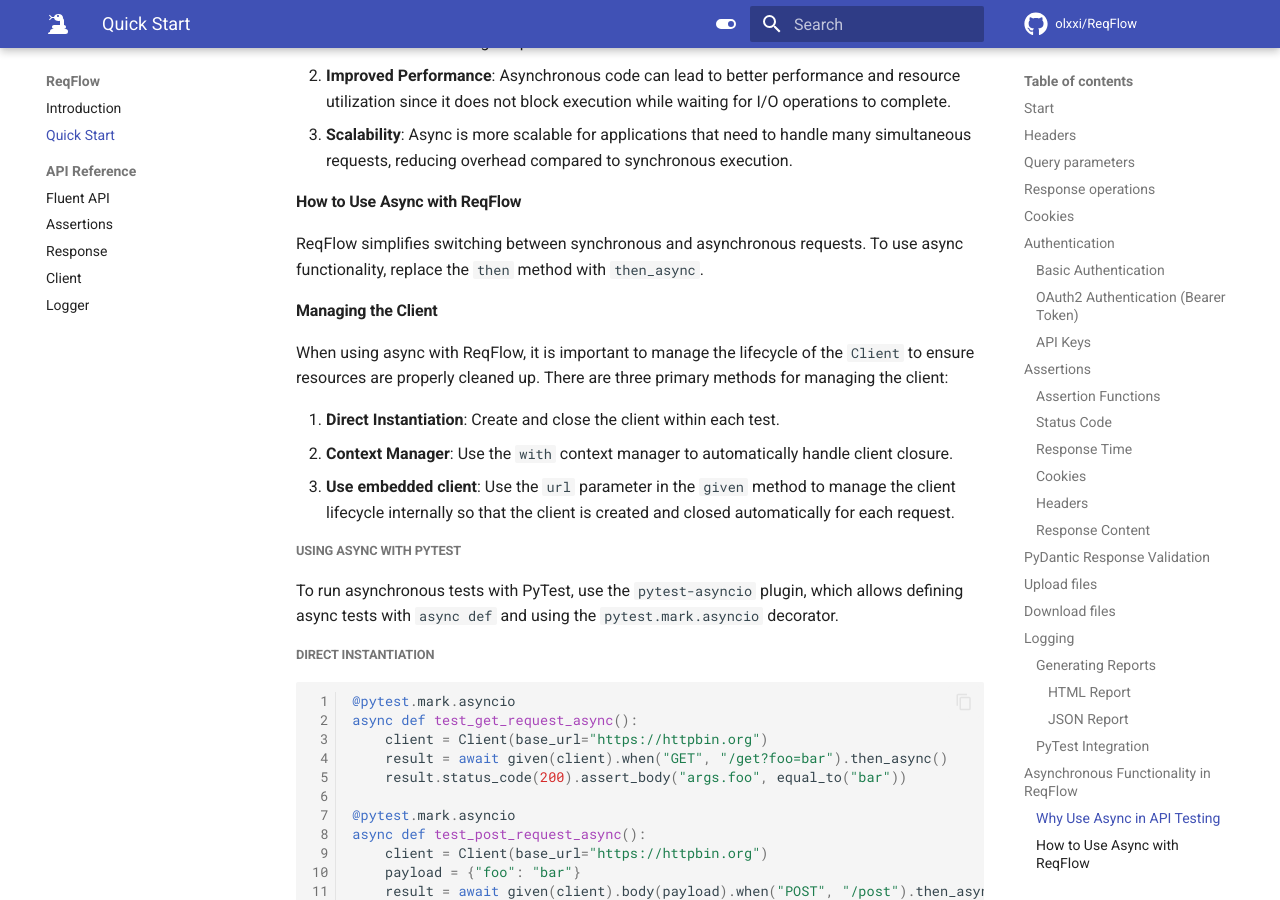
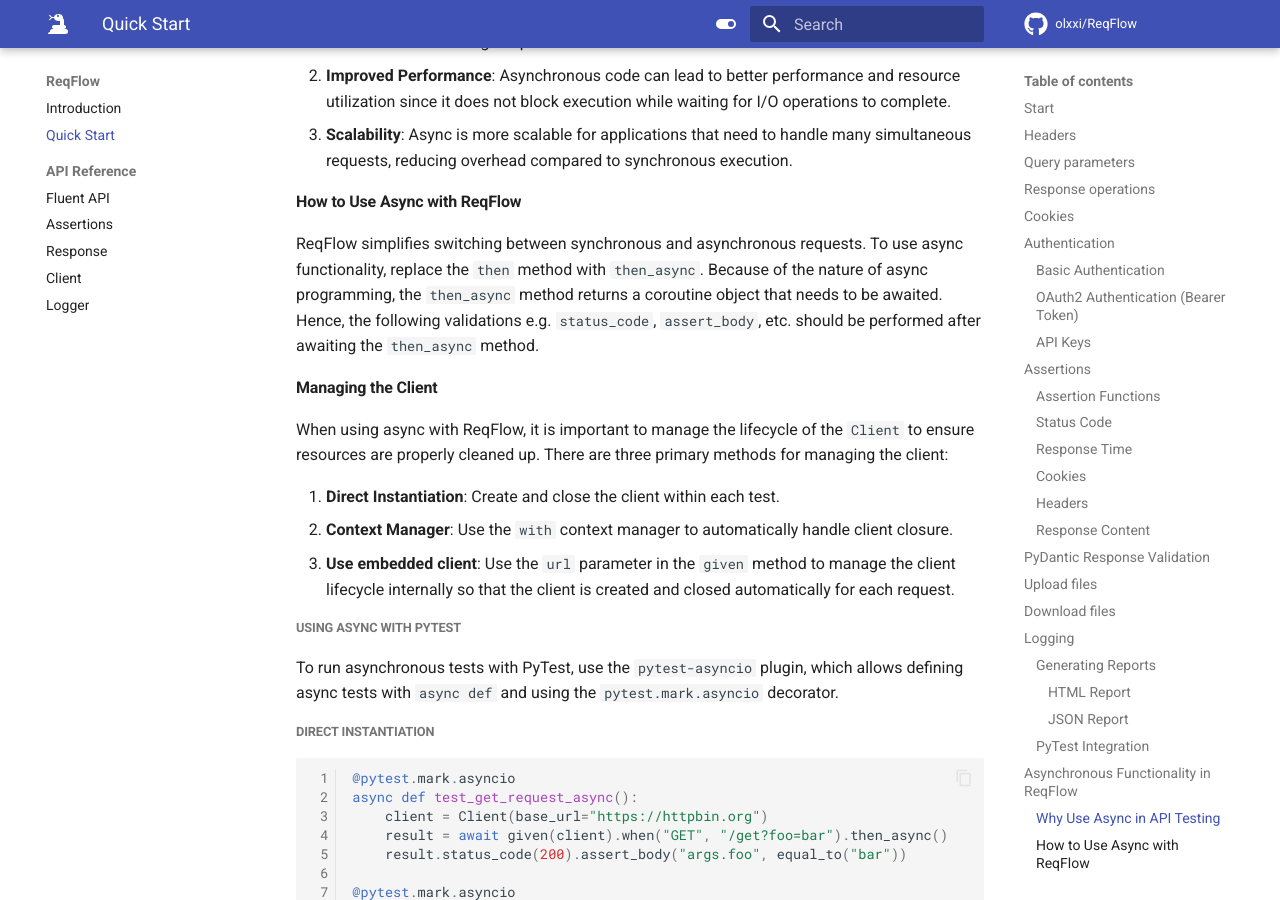
Before and after one commit to olxxi/ReqFlow, an MkDocs documentation site: the page built from docs/quick_start.md, in a window 1280 px wide and 900 px high, scrolled down 8435 px. Built offline with MkDocs 1.6.1 and Material for MkDocs 9.7.7, drawn with Linux system fonts in a browser that asks for light colours; comment, search, counter and statistics services are not loaded.

Commit message:
docs update

```diff
--- a/docs/quick_start.md
+++ b/docs/quick_start.md
@@ -401,7 +401,8 @@ Asynchronous programming enhances the performance and responsiveness of applicat
 
 #### How to Use Async with ReqFlow
 
-ReqFlow simplifies switching between synchronous and asynchronous requests. To use async functionality, replace the `then` method with `then_async`.
+ReqFlow simplifies switching between synchronous and asynchronous requests. To use async functionality, replace the `then` method with `then_async`. Because of the nature of async programming, the `then_async` method returns a coroutine object that needs to be awaited.
+Hence, the following validations e.g. `status_code`, `assert_body`, etc. should be performed after awaiting the `then_async` method.
 
 #### Managing the Client
 
```
Also changed, not shown: README.md (+38 -0 lines).
